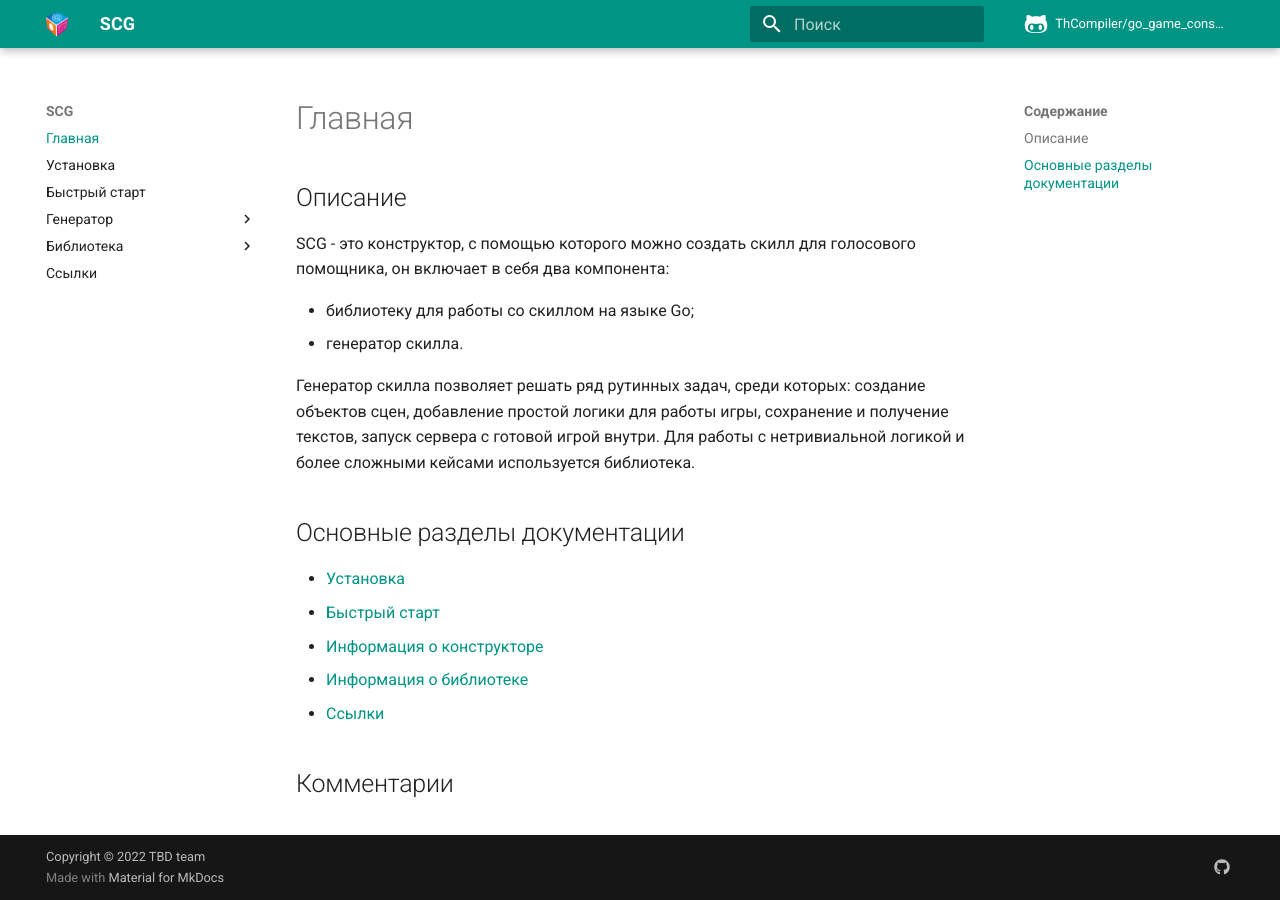
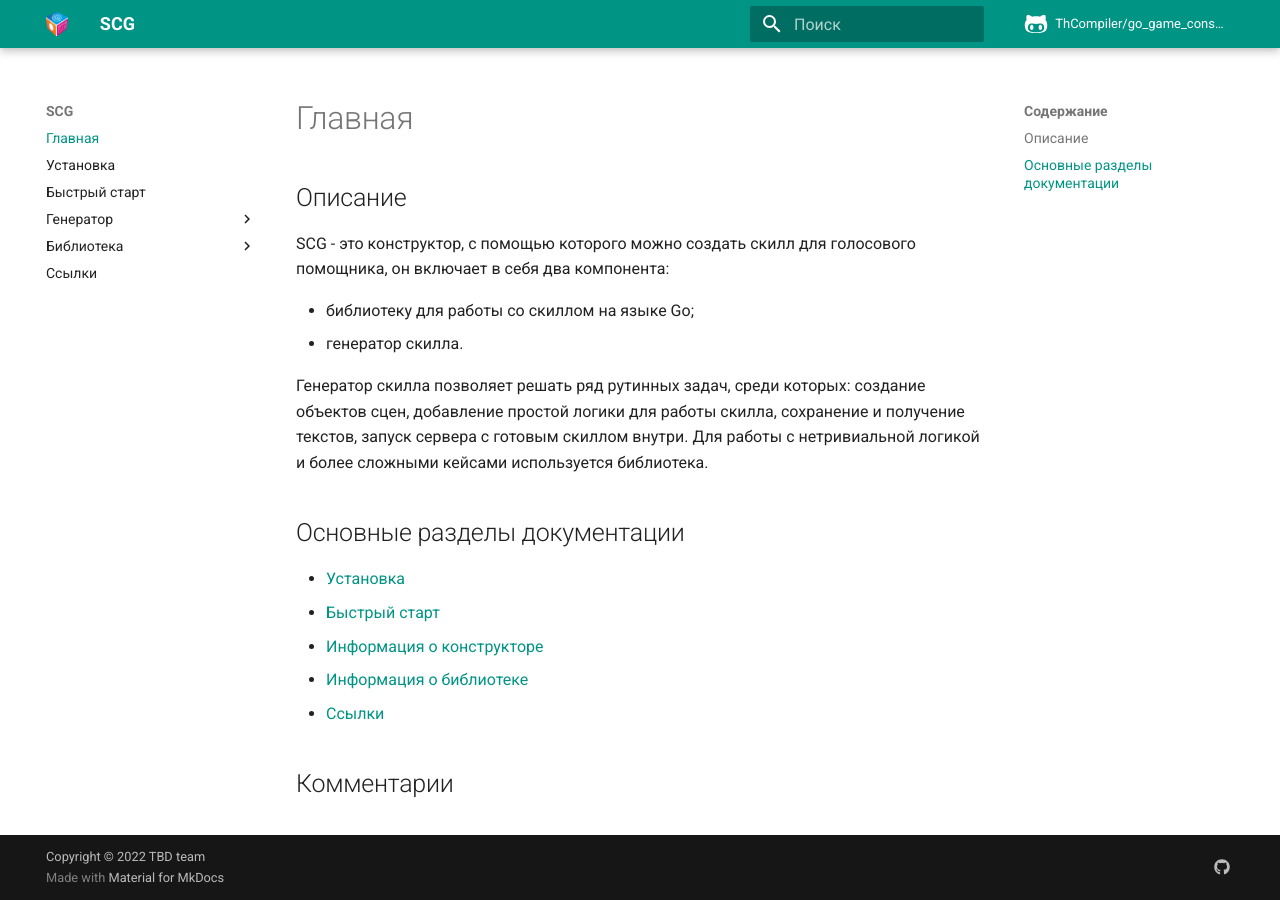
Before and after one commit to ThCompiler/go_game_constractor, an MkDocs documentation site: the page built from docs/index.md, in a window 1280 px wide. Built offline with MkDocs 1.6.1 and Material for MkDocs 9.7.7, drawn with Linux system fonts in a browser that asks for light colours; comment, search, counter and statistics services are not loaded; the version menu is left out.

Commit message:
Update forget words

```diff
--- a/docs/index.md
+++ b/docs/index.md
@@ -9,7 +9,9 @@ SCG - это конструктор, с помощью которого можн
 - библиотеку для работы со скиллом на языке Go;
 - генератор скилла.
 
-Генератор скилла позволяет решать ряд рутинных задач, среди которых: создание объектов сцен, добавление простой логики для работы игры, сохранение и получение текстов, запуск сервера с готовой игрой внутри. Для работы с нетривиальной логикой и более сложными кейсами используется библиотека.
+Генератор скилла позволяет решать ряд рутинных задач, среди которых: создание объектов сцен, добавление простой логики для работы скилла,
+сохранение и получение текстов, запуск сервера с готовым скиллом внутри.
+Для работы с нетривиальной логикой и более сложными кейсами используется библиотека.
 
 ## Основные разделы документации
 - [Установка](./install.md)
```
Also changed, not shown: docs/install.md (+1 -1 lines), docs/manual.md (+1 -1 lines).
